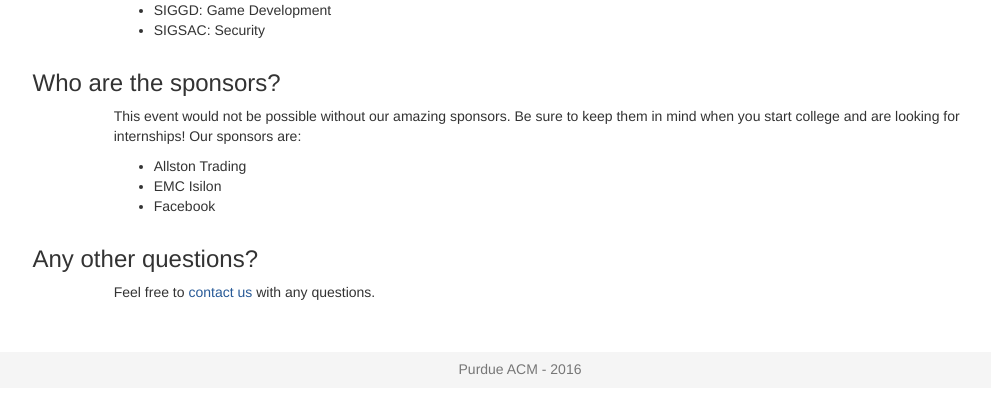
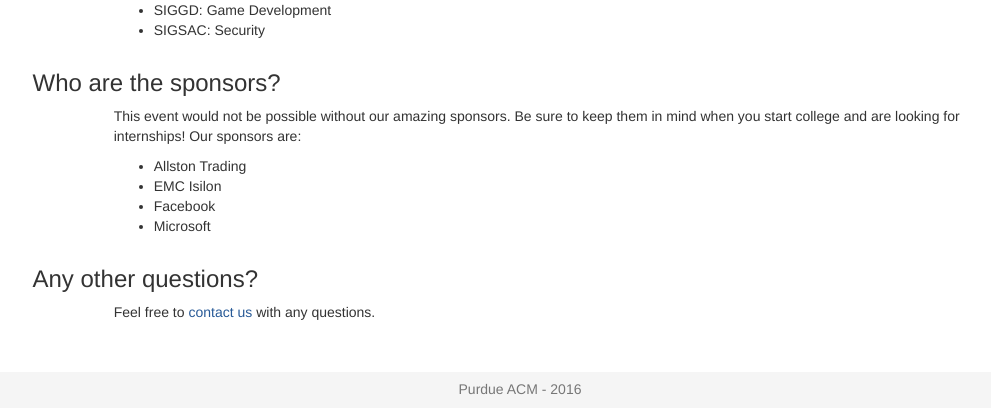
Before and after one commit to oggnik/acm-hscc, a Python web app: template hscc/templates/index.html in a window 1280 px wide. Shown: the part 2037-2445 px from the top of the page, without its empty margins (120-1111 px from the left). Before the commit the page ends 2412 px from the top, so only its background shows below. Run offline with Jinja, Linux system fonts and the light colour scheme; the template is opened without the code that fills it, so the values that code supplies are empty.

Commit message:
Added MS

```diff
--- a/hscc/templates/index.html
+++ b/hscc/templates/index.html
@@ -131,7 +131,8 @@
                         <ul class="col-md-offset-1">
                             <li>Allston Trading</li>
                             <li>EMC Isilon</li>
-                            <li>Facebook</li>
+			    <li>Facebook</li>
+			    <li>Microsoft</li>
                         </ul>
                     </p>
                 </div>
```
